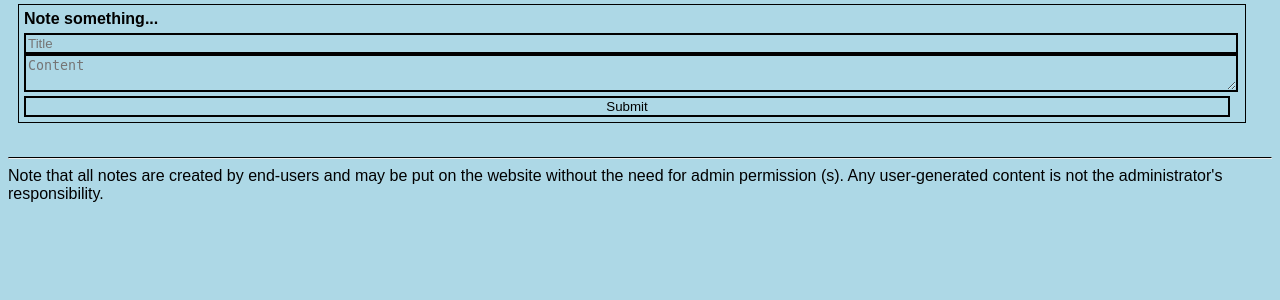
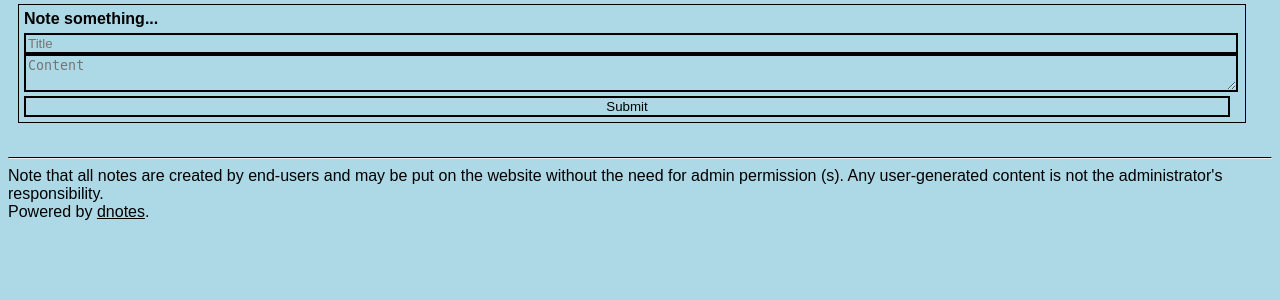
Before and after one commit to Emojigit/dnotes, a Django app: page /dashboard/ in a window 1280 px wide. Shown: the part 198-498 px from the top of the page. Run offline with Django 4.2, Linux system fonts and the light colour scheme; the visitor is signed in with stand-in values (Sample User, id 1); data that the repository does not hold is empty.

Commit message:
githublink

```diff
--- a/dnotes/templates/main.html
+++ b/dnotes/templates/main.html
@@ -20,5 +20,6 @@
     <div style="clear: both;"></div>
     <hr />
     <div id="disclaimer">{{ disclaimer }}</div>
+    <div id="githublink">Powered by <a href="https://github.com/Emojigit/dnotes">dnotes</a>.</div>
 </body>
 </html>
```
